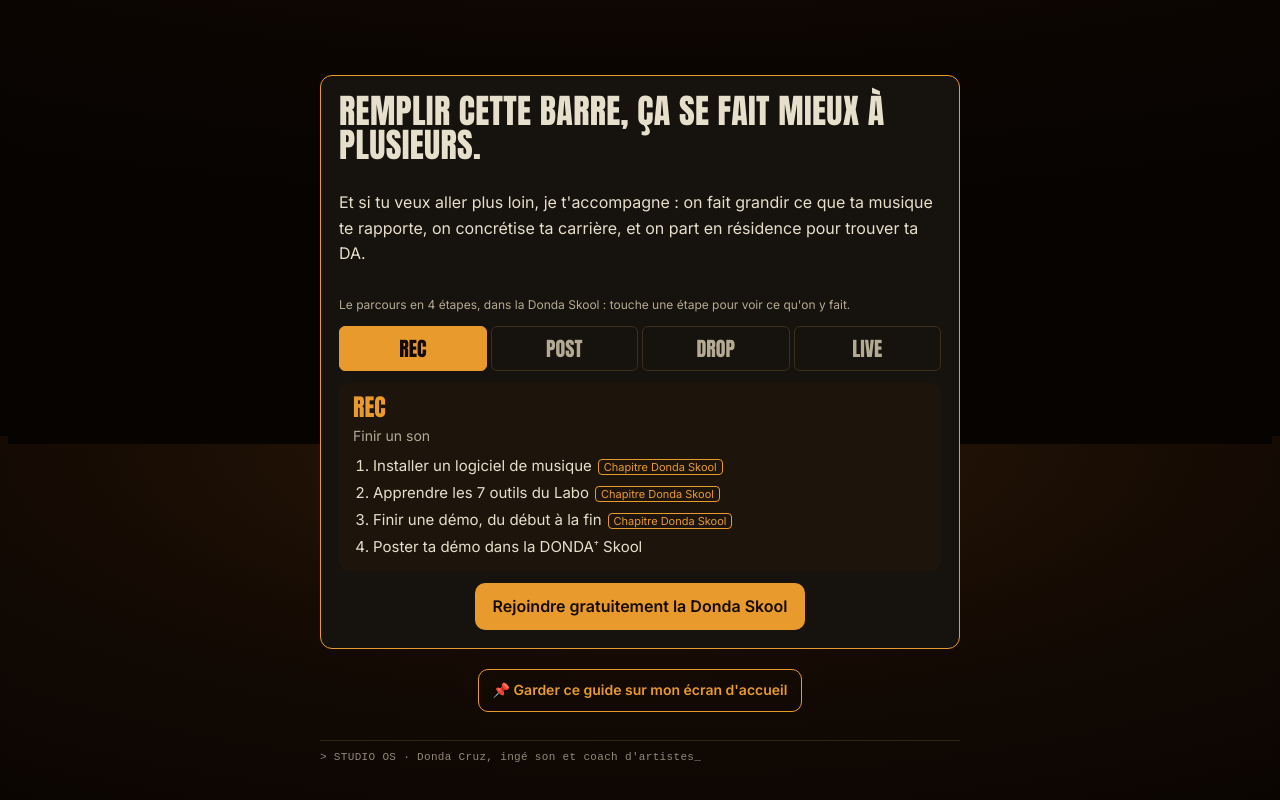
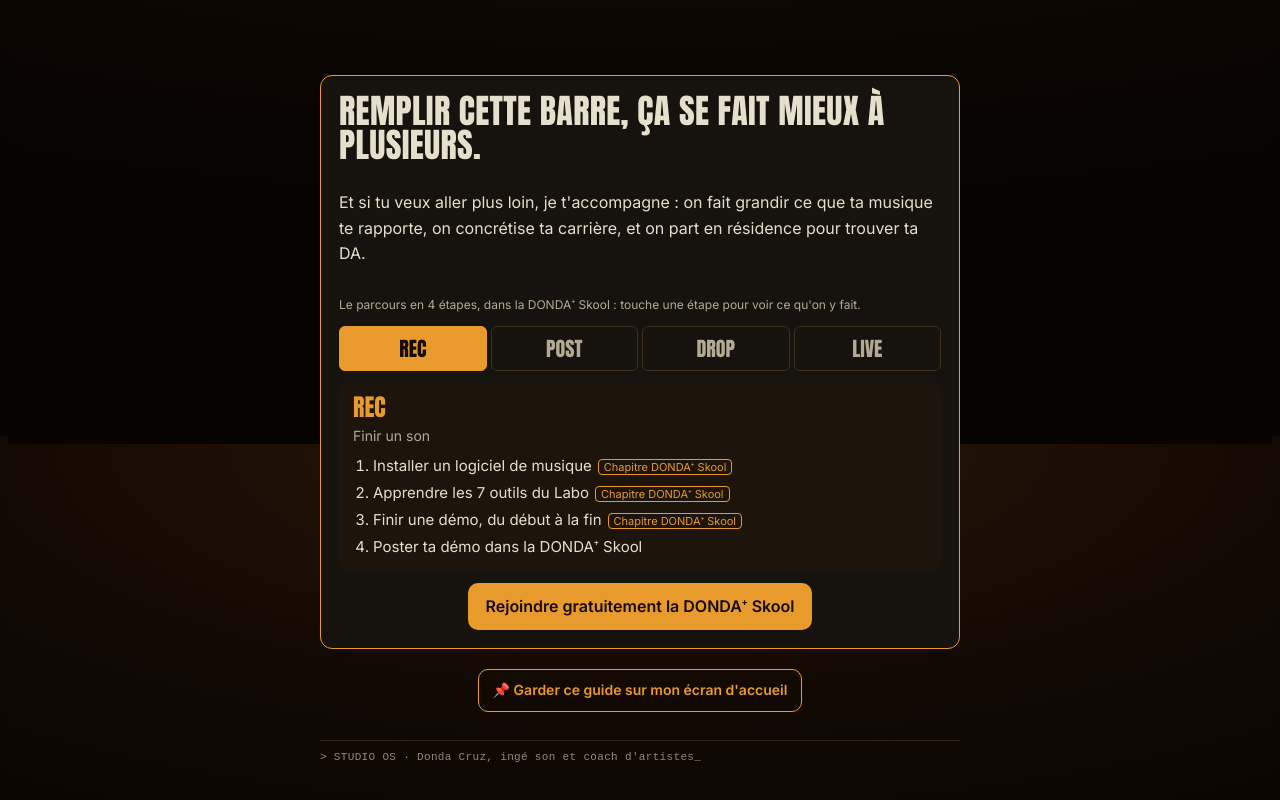
Before and after one commit to dondaco/dondaco, a plain HTML site: page guide-500/index.html in a window 1280 px wide. Shown: the part 1164-1964 px from the top of the page. Drawn offline with Linux system fonts and the light colour scheme.

Commit message:
Nom : DONDA⁺ Skool (guide-500/index.html)

```diff
--- a/guide-500/index.html
+++ b/guide-500/index.html
@@ -219,7 +219,7 @@ h1 span{color:var(--dore)!important}
     <div class="mile" id="mile" hidden><p id="miletxt"></p><a id="milelink" href="https://www.skool.com/studio-virtuel-8936/about" target="_blank" rel="noopener"></a></div>
     <form class="carry" id="carry" hidden><label for="carryIn">Tu avais déjà commencé avec le guide gratuit ? Reporte ton montant :</label><span><input id="carryIn" type="number" inputmode="numeric" min="0" placeholder="0"> € <button class="btn ghost" type="submit">OK</button> <button class="rien" type="button" id="carryNo">Rien à reporter</button></span></form>
 
-    <p class="note deal" id="deal" hidden>💸 De temps en temps, on fête dans nos vidéos le total gagné par toute la bande de la Donda Skool. Juste la somme de tout le monde : jamais ton nom, jamais ton montant.</p>
+    <p class="note deal" id="deal" hidden>💸 De temps en temps, on fête dans nos vidéos le total gagné par toute la bande de la DONDA⁺ Skool. Juste la somme de tout le monde : jamais ton nom, jamais ton montant.</p>
   </div>
   <section class="p2" id="p2" hidden aria-labelledby="t-p2">
     <div class="cel" id="cel" hidden role="status">
@@ -261,10 +261,10 @@ h1 span{color:var(--dore)!important}
   <section class="end">
     <h2>Remplir cette barre, ça se fait mieux à plusieurs.</h2>
     <p>Et si tu veux aller plus loin, je t'accompagne : on fait grandir ce que ta musique te rapporte, on concrétise ta carrière, et on part en résidence pour trouver ta DA.</p>
-    <p class="trkhint">Le parcours en 4 étapes, dans la Donda Skool : touche une étape pour voir ce qu'on y fait.</p>
+    <p class="trkhint">Le parcours en 4 étapes, dans la DONDA⁺ Skool : touche une étape pour voir ce qu'on y fait.</p>
     <div class="trk" id="trk" role="tablist" aria-label="Les 4 étapes"></div>
     <div class="stg" id="stg" role="tabpanel"></div>
-    <a class="cta" href="https://www.skool.com/studio-virtuel-8936/about" target="_blank" rel="noopener">Rejoindre gratuitement la Donda Skool</a>
+    <a class="cta" href="https://www.skool.com/studio-virtuel-8936/about" target="_blank" rel="noopener">Rejoindre gratuitement la DONDA⁺ Skool</a>
   </section>
 
   <div class="home">
@@ -337,7 +337,7 @@ h1 span{color:var(--dore)!important}
     $('wonmsg').hidden=TDB||!won;
     const m=$('mile');
     if(!TDB&&!won&&t>=250){m.hidden=false;$('miletxt').textContent='🔥 250 € ! Tu es à mi-chemin.';$('milelink').textContent='Viens assister à un appel du lundi ›'}
-    else if(!TDB&&!won&&t>=100){m.hidden=false;$('miletxt').textContent='🎯 100 € ! Tes premiers euros sont là.';$('milelink').textContent='Rejoins le Challenge 30 jours dans la Donda Skool ›'}
+    else if(!TDB&&!won&&t>=100){m.hidden=false;$('miletxt').textContent='🎯 100 € ! Tes premiers euros sont là.';$('milelink').textContent='Rejoins le Challenge 30 jours dans la DONDA⁺ Skool ›'}
     else m.hidden=true;
     document.querySelectorAll('.gwrap .lab[data-v]').forEach(l=>{const v=+l.dataset.v;l.classList.toggle('hit',t>=v);l.textContent=(t>=v?'✓ ':'')+v.toLocaleString('fr-BE')+' €'});
     $('plannote').hidden=won||p2;
@@ -418,7 +418,7 @@ h1 span{color:var(--dore)!important}
   function renderTrk(){ const t=$('trk'), p=$('stg'); if(!t||!ET.length){ if(t) t.closest('.end') && (t.hidden=p.hidden=true); return; } t.textContent='';
     ET.forEach((e,i)=>{ const b=document.createElement('button'); b.type='button'; b.setAttribute('role','tab'); b.setAttribute('aria-selected',String(i===tsel)); b.textContent=e.name; b.onclick=()=>{tsel=i;renderTrk();}; t.append(b); });
     const e=ET[tsel]; p.innerHTML='<b>'+esc(e.name)+'</b><p>'+esc(e.goal)+'</p>'; const ol=document.createElement('ol');
-    e.items.forEach(it=>{ const li=document.createElement('li'); li.textContent=it.do||it.t; const tag=it.cours?'Chapitre Donda Skool':it.appel?'Appel avec Donda':''; if(tag){const sp=document.createElement('span');sp.className='tagc';sp.textContent=tag;li.append(sp);} ol.append(li); }); p.append(ol); }
+    e.items.forEach(it=>{ const li=document.createElement('li'); li.textContent=it.do||it.t; const tag=it.cours?'Chapitre DONDA⁺ Skool':it.appel?'Appel avec Donda':''; if(tag){const sp=document.createElement('span');sp.className='tagc';sp.textContent=tag;li.append(sp);} ol.append(li); }); p.append(ol); }
   renderTrk();
   show(); window.__ready=true;
 
```
